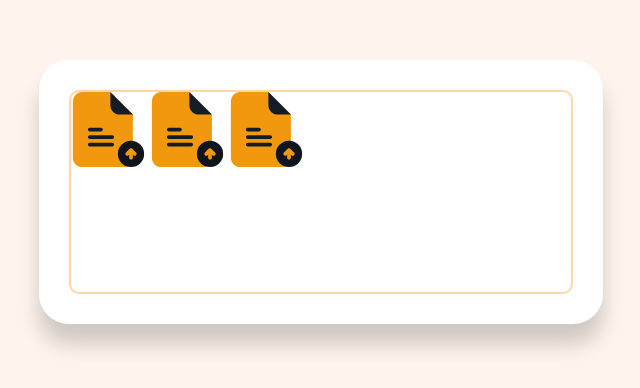
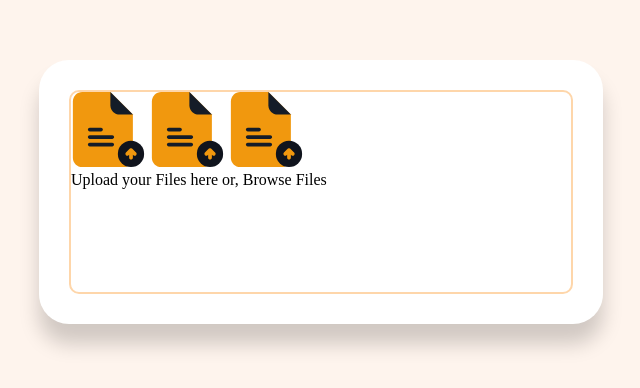
Before and after one commit to abhishekrnc/fileSharingWebApp, a plain HTML site: page index.html in a window 1280 px wide. Shown: the part 208-596 px from the top of the page, without its empty margins (319-959 px from the left). Drawn offline with Linux system fonts and the light colour scheme.

Commit message:
index updated

```diff
--- a/index.html
+++ b/index.html
@@ -15,6 +15,7 @@
                 <img src="./icon-file.svg" alt="upload-icon" class="left" draggable="false">
                 <img src="./icon-file.svg" alt="upload-icon" class="right" draggable="false">
             </div>
+            <div class="title">Upload your Files here or, <span class="browseBtn">Browse Files</span></div>
         </div>
     </section>
 </body>
```
